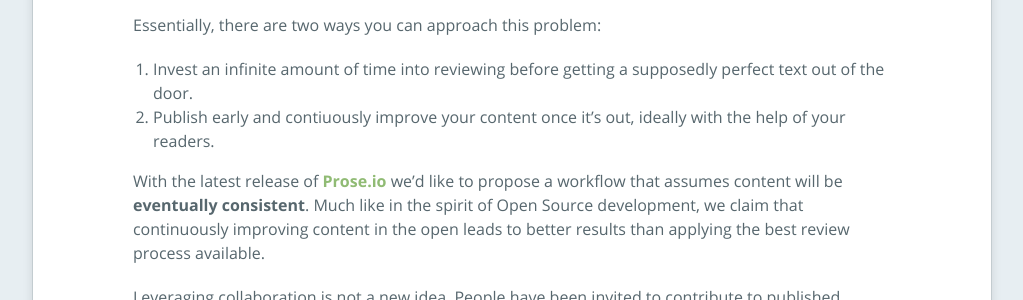
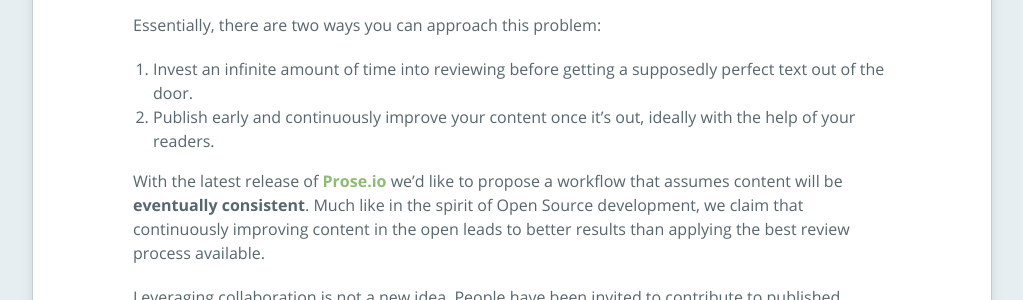
Before and after one commit to prose/prose, a Jekyll site: the page built from _posts/help/2012-08-01-eventually-consistent.md, in a window 1280 px wide and 900 px high. Shown: the part 299-599 px from the top of the window, without its empty margins (128-1151 px from the left). Built offline with Jekyll 4.4.1, drawn with Linux system fonts in a browser that asks for light colours.

Commit message:
Updated _posts/help/2012-08-01-eventually-consistent.md

```diff
--- a/_posts/help/2012-08-01-eventually-consistent.md
+++ b/_posts/help/2012-08-01-eventually-consistent.md
@@ -16,7 +16,7 @@ Most things in life are not perfect. That's also true for your writings. Every w
 Essentially, there are two ways you can approach this problem:
 
 1. Invest an infinite amount of time into reviewing before getting a supposedly perfect text out of the door.
-2. Publish early and contiuously improve your content once it's out, ideally with the help of your readers.
+2. Publish early and continuously improve your content once it's out, ideally with the help of your readers.
 
 With the latest release of [Prose.io](http://prose.io) we'd like to propose a workflow that assumes content will be **eventually consistent**. Much like in the spirit of Open Source development, we claim that continuously improving content in the open leads to better results than applying the best review process available.
 
```
